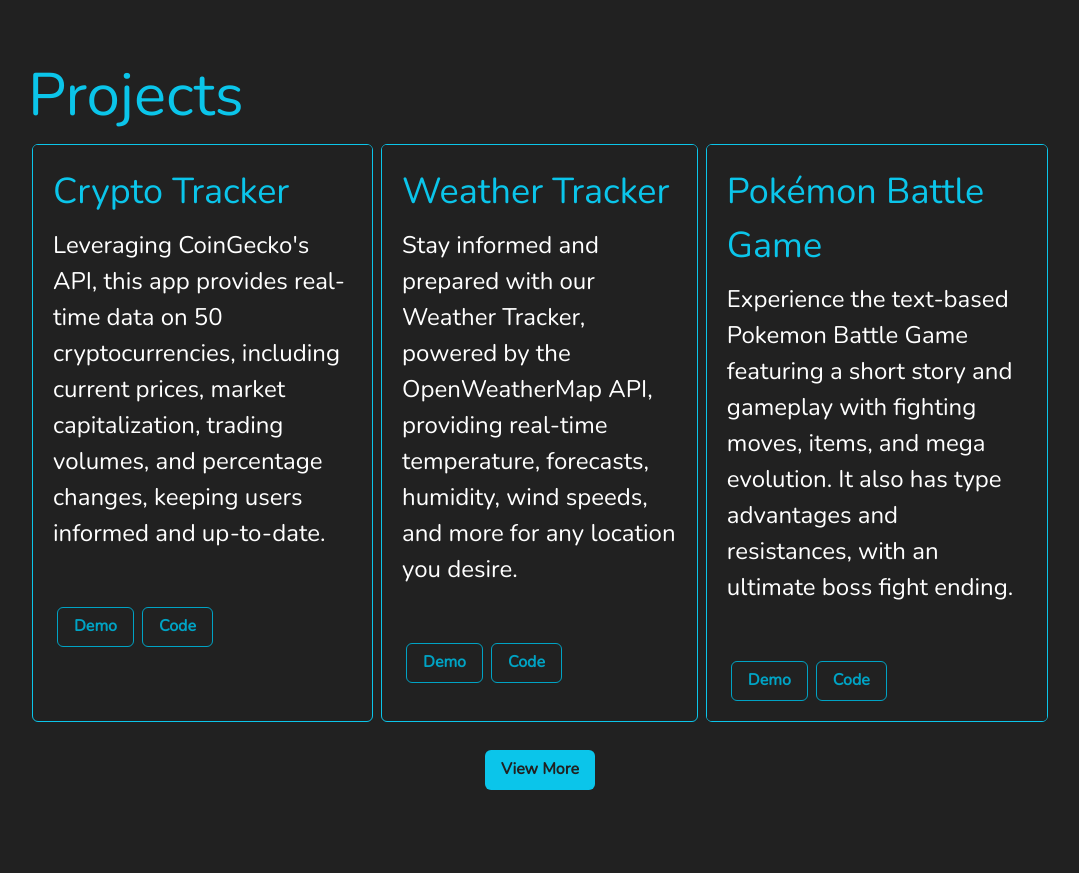
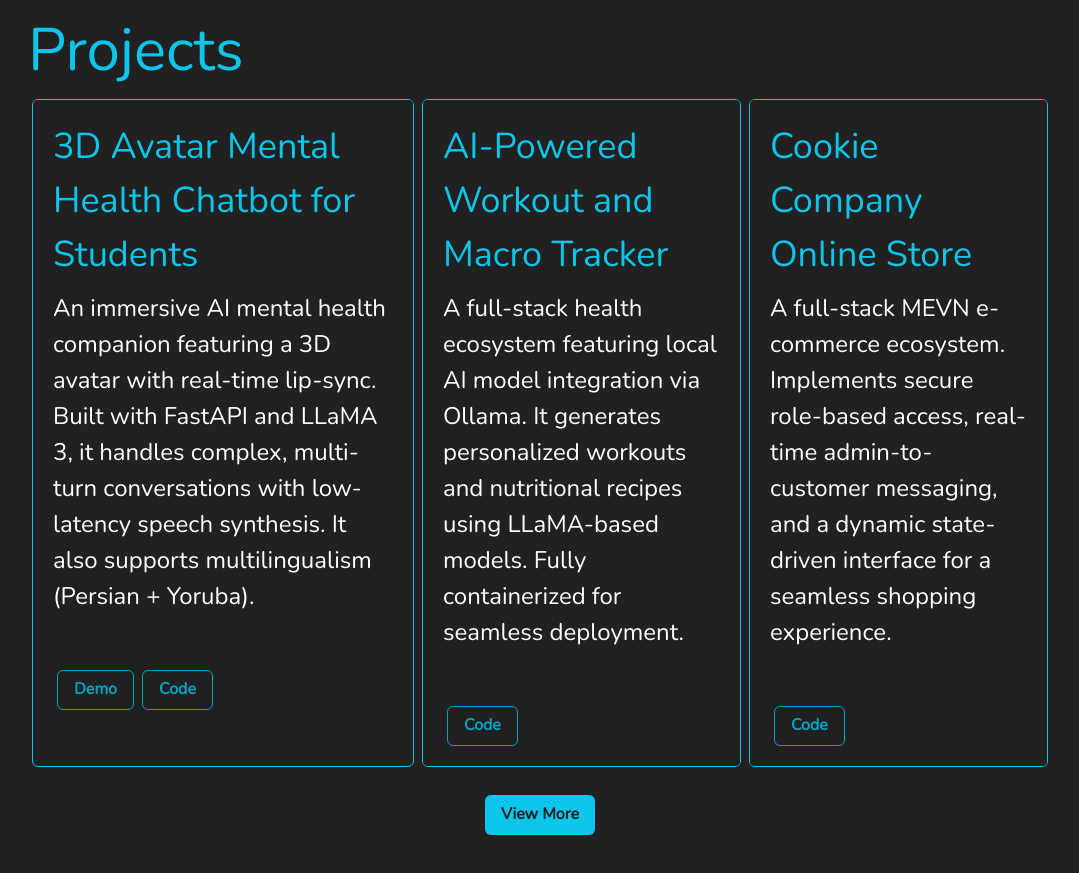
Before and after one commit to Thanushan925/portfolio-website-v3.0, a React (Vite) app: page / in a window 1280 px wide. Shown: the part 1880-2753 px from the top of the page, without its empty margins (100-1179 px from the left). Built offline with nearby package versions, Linux system fonts and the light colour scheme.

Commit message:
Modified Projects List

```diff
--- a/src/components/Projects.jsx
+++ b/src/components/Projects.jsx
@@ -7,6 +7,27 @@
     const secondHeadingFontSize = useBreakpointValue({ base: 'xl', sm: '2xl', md: '3xl', lg: '4xl' });
     const paragraphFontSize = useBreakpointValue({ base: 'sm', sm: 'md', md: 'lg', lg: '2xl' });
 
+    const projectData = [
+        {
+            title: "AvatarConnect",
+            description: "An immersive AI mental health companion featuring a 3D avatar with real-time lip-sync. Built with FastAPI and LLaMA 3, it handles complex, multi-turn conversations with low-latency speech synthesis.",
+            demo: "https://your-demo-link.com",
+            code: "https://github.com/Thanushan925",
+        },
+        {
+            title: "Enterprise Hub",
+            description: "A centralized landing platform for internal corporate applications. Features a modular UI integrated with SQL Server, streamlining navigation and access for enterprise-scale workflows.",
+            demo: "https://your-demo-link.com",
+            code: "https://github.com/Thanushan925",
+        },
+        {
+            title: "Accept the Cookies",
+            description: "A full-stack MEVN e-commerce ecosystem. Implements secure role-based access, real-time admin-to-customer messaging, and a dynamic state-driven interface for a seamless shopping experience.",
+            demo: "https://your-demo-link.com",
+            code: "https://github.com/Thanushan925/accept-the-cookies",
+        }
+    ];
+
     return (
         <Box id='projects' position='relative' h='1100px'>
             <AbsoluteCenter w="80%">
@@ -15,15 +36,17 @@
                     <Card overflow='hidden' variant='outline' borderColor='cyan.400' bg='#212121' m='1'>
                         <Stack>
                             <CardBody>
-                                <Text fontSize={ secondHeadingFontSize } color='cyan.400'>Crypto Tracker</Text>
+                                <Text fontSize={ secondHeadingFontSize } color='cyan.400'>3D Avatar Mental Health Chatbot for Students</Text>
                                 <Text fontSize={ paragraphFontSize } color='white' py='2'>
-                                    Leveraging CoinGecko's API, this app provides real-time data on 50 cryptocurrencies,
-                                    including current prices, market capitalization, trading volumes, and percentage changes,
-                                    keeping users informed and up-to-date.
+                                    An immersive AI mental health companion featuring a 3D
+                                    avatar with real-time lip-sync. Built with FastAPI and
+                                    LLaMA 3, it handles complex, multi-turn conversations
+                                    with low-latency speech synthesis. It also supports
+                                    multilingualism (Persian + Yoruba).
                                 </Text>
                             </CardBody>
                             <CardFooter>
-                                <Link href='https://kryptotracker.netlify.app/' isExternal><Button variant='outline' colorScheme='cyan' mx='1'>Demo</Button></Link>
+                                <Link href='https://avatarconnect.me/' isExternal><Button variant='outline' colorScheme='cyan' mx='1'>Demo</Button></Link>
                                 <Link href='https://github.com/Thanushan925/krypto-tracker' isExternal><Button variant='outline' colorScheme='cyan' mx='1'>Code</Button></Link>
                             </CardFooter>
                         </Stack>
@@ -31,32 +54,32 @@
                     <Card overflow='hidden' variant='outline' borderColor='cyan.400' bg='#212121' m='1'>
                         <Stack>
                             <CardBody>
-                                <Text fontSize={ secondHeadingFontSize } color='cyan.400'>Weather Tracker</Text>
+                                <Text fontSize={ secondHeadingFontSize } color='cyan.400'>AI-Powered Workout and Macro Tracker</Text>
                                 <Text fontSize={ paragraphFontSize } color='white' py='2'>
-                                    Stay informed and prepared with our Weather Tracker, powered by the OpenWeatherMap API,
-                                    providing real-time temperature, forecasts, humidity, wind speeds, and more for any location
-                                    you desire.
+                                    A full-stack health ecosystem featuring local AI model
+                                    integration via Ollama. It generates personalized workouts
+                                    and nutritional recipes using LLaMA-based models. Fully
+                                    containerized for seamless deployment.
                                 </Text>
                             </CardBody>
                             <CardFooter>
-                                <Link href='https://ts-weatherverse.netlify.app/' isExternal><Button variant='outline' colorScheme='cyan' mx='1'>Demo</Button></Link>
-                                <Link href='https://github.com/Thanushan925/weatherverse' isExternal><Button variant='outline' colorScheme='cyan' mx='1'>Code</Button></Link>
+                                <Link href='https://github.com/Thanushan925/LT-Fitness-Application' isExternal><Button variant='outline' colorScheme='cyan' mx='1'>Code</Button></Link>
                             </CardFooter>
                         </Stack>
                     </Card>
                     <Card overflow='hidden' variant='outline' borderColor='cyan.400' bg='#212121' m='1'>
                         <Stack>
                             <CardBody>
-                                <Text fontSize={ secondHeadingFontSize } color='cyan.400'>Pokémon Battle Game</Text>
+                                <Text fontSize={ secondHeadingFontSize } color='cyan.400'>Cookie Company Online Store</Text>
                                 <Text fontSize={ paragraphFontSize } color='white' py='2'>
-                                    Experience the text-based Pokemon Battle Game featuring a short story and gameplay with
-                                    fighting moves, items, and mega evolution. It also has type advantages and resistances,
-                                    with an ultimate boss fight ending.
+                                    A full-stack MEVN e-commerce ecosystem. Implements
+                                    secure role-based access, real-time admin-to-customer
+                                    messaging, and a dynamic state-driven interface for a
+                                    seamless shopping experience.
                                 </Text>
                             </CardBody>
                             <CardFooter>
-                                <Link href='https://replit.com/@FlamingNinja925/PokemonBattleSimulator?v=1' isExternal><Button variant='outline' colorScheme='cyan' mx='1'>Demo</Button></Link>
-                                <Link href='https://github.com/Thanushan925/pokemon-battle-simulator' isExternal><Button variant='outline' colorScheme='cyan' mx='1'>Code</Button></Link>
+                                <Link href='https://github.com/Thanushan925/Accept-the-Cookies' isExternal><Button variant='outline' colorScheme='cyan' mx='1'>Code</Button></Link>
                             </CardFooter>
                         </Stack>
                     </Card>
```
